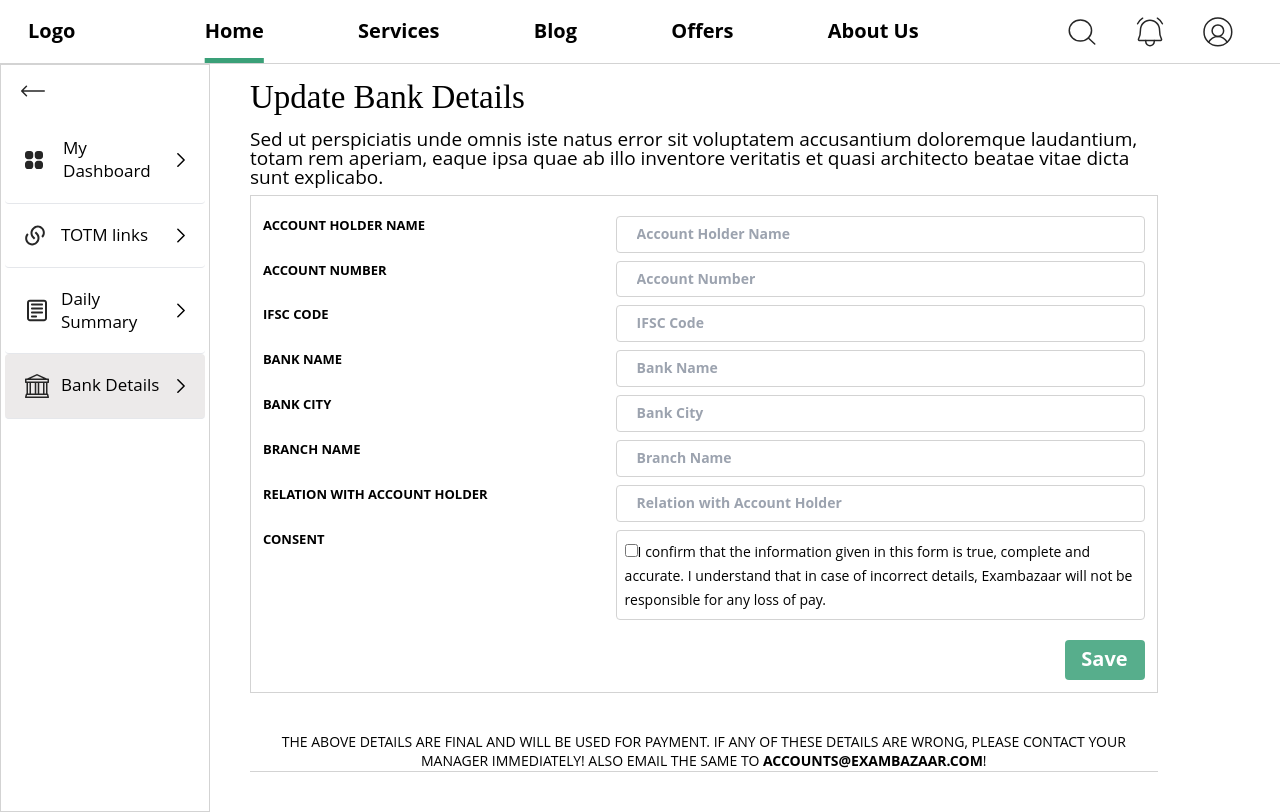
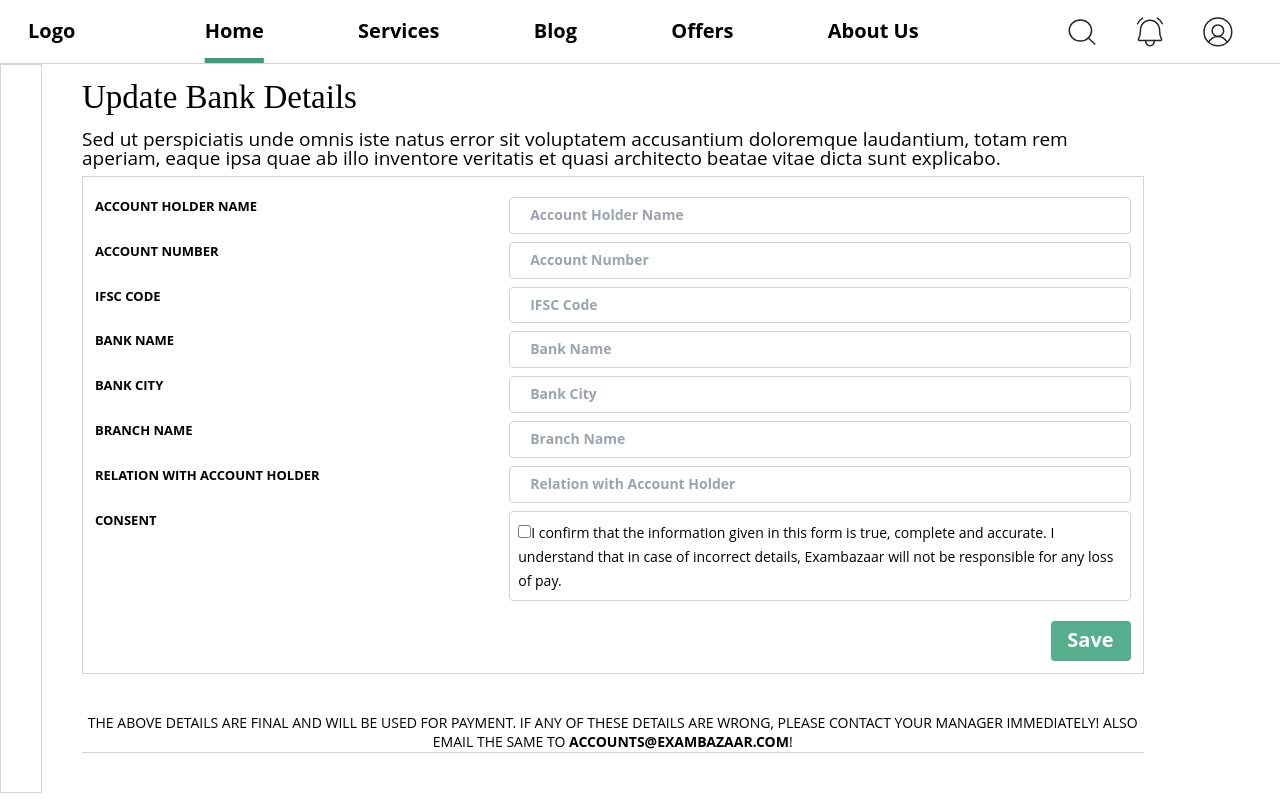
Before and after one commit to MridulGupta007/ExamBazaar, a React (Create React App) app: page / in a window 1280 px wide. Built offline with nearby package versions, Linux system fonts and the light colour scheme.

Commit message:
Removed js keywords from css classnames

```diff
--- a/src/components/InputForm.js
+++ b/src/components/InputForm.js
@@ -6,8 +6,6 @@ const InputForm = () => {
   //checks when to disable input fields and display date
   const [disable, setDisabled] = useState(false)
 
-  //maintains when to display the SAVE button, used to hide the SAVE button when clicked
-  const [display, setDisplay] = useState('')
 
   //Months array utilised to extract month from 'new Date()' object
   const month = ['JAN', 'FEB', 'MAR', 'APR', 'MAY', 'JUN', 'JUL', 'AUG', 'SEP', 'OCT', 'NOV', 'DEC']
@@ -53,17 +51,17 @@ const InputForm = () => {
 
           {/* SAVE button to freeze the input fields and render Date of submission
               changes the state of 'disabled' and 'display' to improve fuctionality */}
-          <button className={'w-20 h-10 bg-exam-green-light font-sans font-bold text-[20px] leading-nav text-white rounded border-exam-green-light hover:bg-exam-green ' + display}
+          {!disable && <button className='w-3/12 h-10 sm:w-2/12 md:w-16 lg:w-20 bg-exam-green-light font-sans font-bold text-[20px] leading-nav text-white rounded border-exam-green-light hover:bg-exam-green'
             type='submit'
             onClick={() => {
 
               setDisabled(true)
-              setDisplay('hidden')
+
 
 
             }}>
             Save
-          </button>
+          </button>}
 
         </div>
 
--- a/src/components/Navbar.js
+++ b/src/components/Navbar.js
@@ -14,7 +14,7 @@ const Navbar = () => {
 
   return (
     <>
-      <div className='hidden lg:flex font-sans font-bold text-[20px] leading-nav justify-between h-16 items-center border-b border-color px-7'>
+      <div className='hidden sm:flex font-sans font-bold text-[20px] leading-nav justify-between h-16 items-center border-b border-color px-7'>
 
         <h3>Logo</h3>
 
@@ -40,7 +40,7 @@ const Navbar = () => {
       <div className='sm:hidden border-b border-color h-10 flex items-center'>
         {/*Conditionally rendering hamburger when the menu is closed using Context Hook */}
         {!dispContext.mobNav && <button
-                 className={' px-2 '}
+                 className=' px-2 '
                  onClick={() => { console.log(dispContext.mobNav)
                                   dispContext.setMobNav(true);}}>
                                                                   <img src={hamburger} alt='' />
--- a/src/components/Sidebar.js
+++ b/src/components/Sidebar.js
@@ -13,8 +13,6 @@ const Sidebar = () => {
   //Using the Context created in Context.js
   const menu = useContext(MenuContext)
 
- //Used to hide all the elements of the Sidebar
-  const [display, setDisplay] = useState('')
 
   //used to render a reverse slider when sidebar collapses in desktop view
   const [boo, setBoo] = useState(false)
@@ -23,34 +21,34 @@ const Sidebar = () => {
     <>
       <div className={'hidden sm:inline-block border-solid border-color border '}>
 
-        <button className={'p-5 ' + display}
+        {!boo && <button className='p-5 rotate-180'
           onClick={() => {
-            setDisplay('hidden')
+
             setBoo(true)
           }}>
           <img src={slider} alt='' />
-        </button>
+        </button>}
 
         { //conditionally render the reverse Slider when sidebar collapses in desktop view
-          boo && <button className='p-5 rotate-180'
+          boo && <button className='p-5'
             onClick={() => {
-              setDisplay('')
+
               setBoo(false)
             }}>
             <img src={slider} alt='' />
           </button>}
 
-        <SideElements src={Dashboard} title='My Dashboard' className='ml-5' cl={display} />
+        {boo && <SideElements src={Dashboard} title='My Dashboard' className='ml-5' />}
 
-        <SideElements src={totm} title='TOTM links' className='ml-4' cl={display} />
+        {boo && <SideElements src={totm} title='TOTM links' className='ml-4' />}
 
-        <SideElements src={sum} title='Daily Summary' className='ml-3' cl={display} />
+        {boo && <SideElements src={sum} title='Daily Summary' className='ml-3' />}
 
-        <SideElements src={bank} title='Bank Details' className='ml-3' cl={'bg-side-element '+display} />
+        {boo && <SideElements src={bank} title='Bank Details' className='ml-3' cl='bg-side-element ' />}
 
       </div>
       {/* Conditional Rendering of Mobile Navbar when state turns to true */}
-       {menu.mobNav && <MobBar />}
+      {menu.mobNav && <MobBar />}
 
     </>
   )
@@ -64,7 +62,7 @@ const MobBar = () => {
 
   return (
     <>
-      <div className={'absolute h-full w-full bg-white z-50 sm:hidden '}>
+      <div className='absolute h-full w-full bg-white z-50 sm:hidden '>
 
 
 
@@ -81,4 +79,4 @@ const MobBar = () => {
   )
 }
 
-export {MobBar}
+export { MobBar }
```
